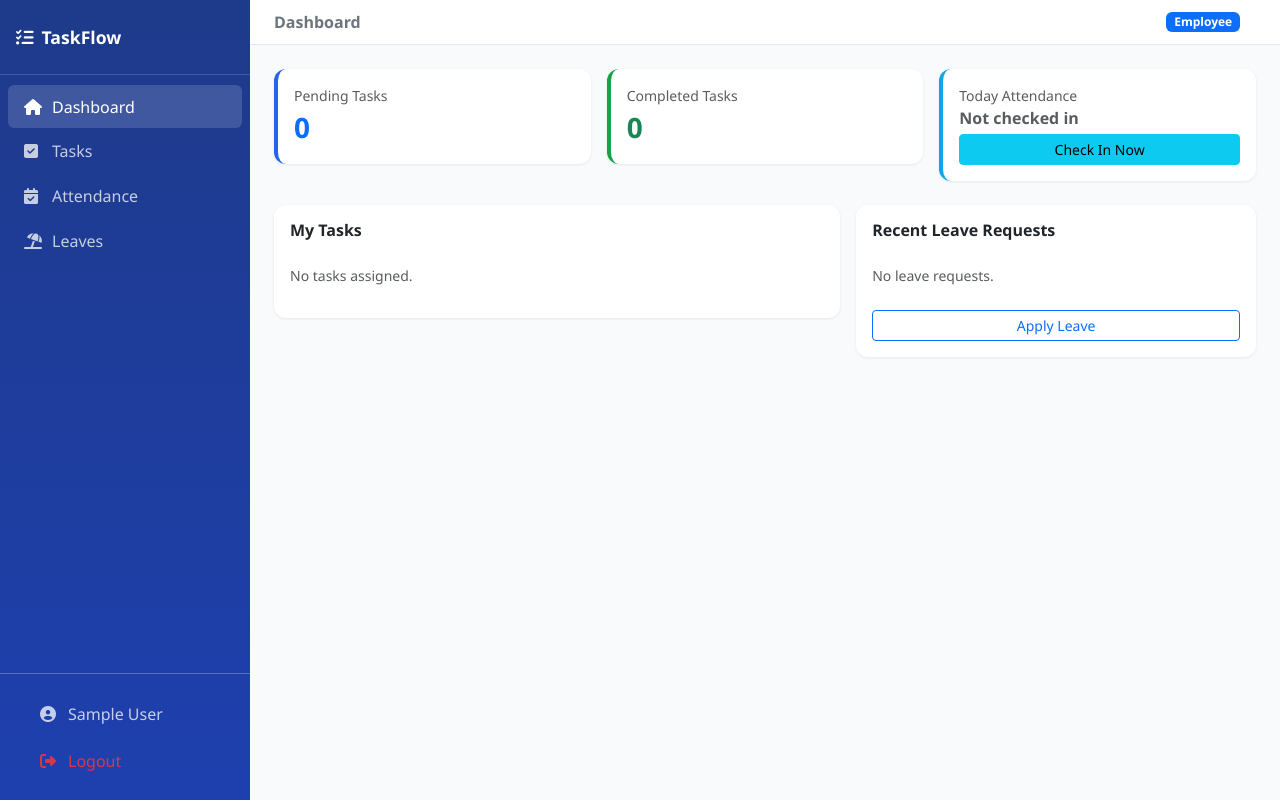
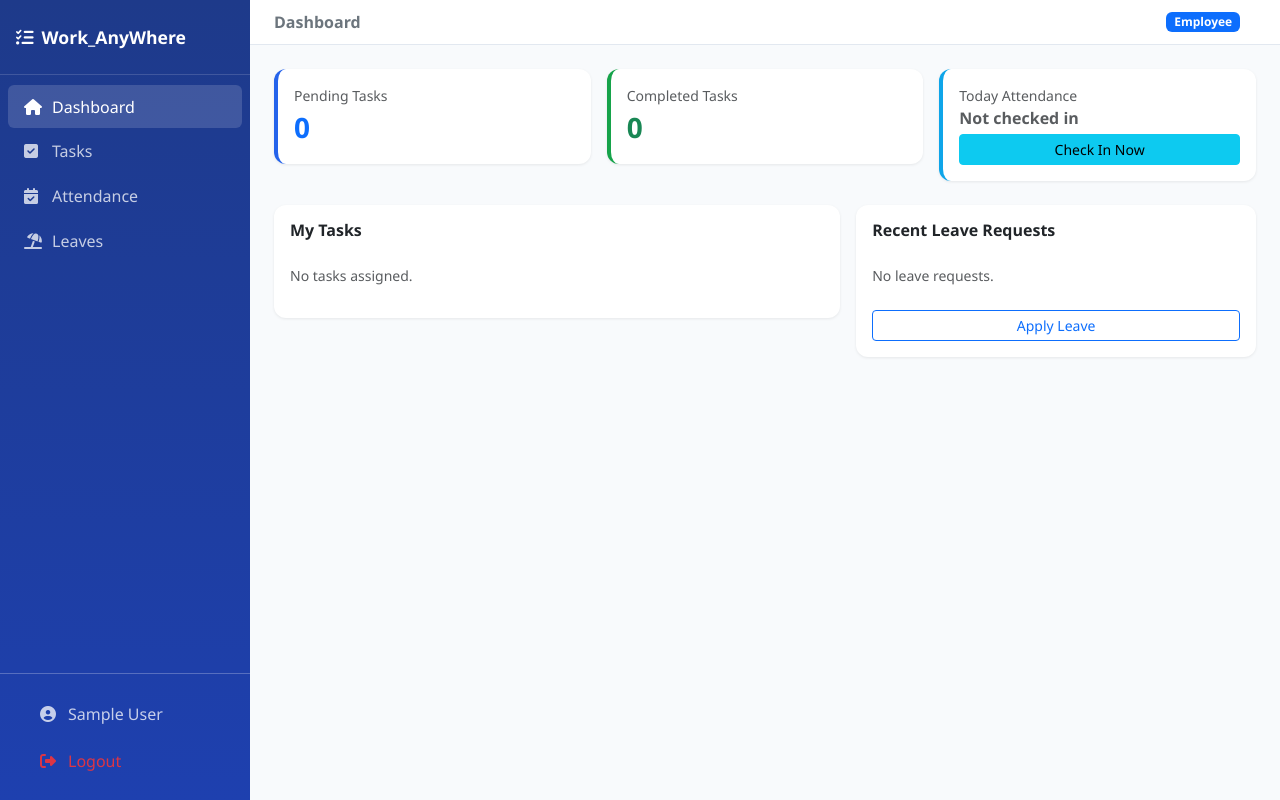
Before and after one commit to SubhashreeMahapatra/minizoho, a Django app: page /dashboard/ in a window 1280 px wide. Run offline with Django 4.2, Linux system fonts and the light colour scheme; the visitor is signed in with stand-in values (Sample User, id 1); data that the repository does not hold is empty; parts of the project's set-up code (start-up, migrations or seed data) failed here and were passed over.

Commit message:
Update base.html

```diff
--- a/templates/base.html
+++ b/templates/base.html
@@ -29,7 +29,7 @@
 <body>
 {% if user.is_authenticated %}
 <div class="sidebar d-flex flex-column">
-    <div class="brand"><i class="fas fa-tasks me-2"></i>TaskFlow</div>
+    <div class="brand"><i class="fas fa-tasks me-2"></i>Work_AnyWhere</div>
     <nav class="flex-grow-1 py-2">
         <a href="{% url 'dashboard:home' %}" class="nav-link {% if request.resolver_match.app_name == 'dashboard' %}active{% endif %}"><i class="fas fa-home me-2"></i>Dashboard</a>
         <a href="{% url 'tasks:list' %}" class="nav-link {% if request.resolver_match.app_name == 'tasks' %}active{% endif %}"><i class="fas fa-check-square me-2"></i>Tasks</a>
```
